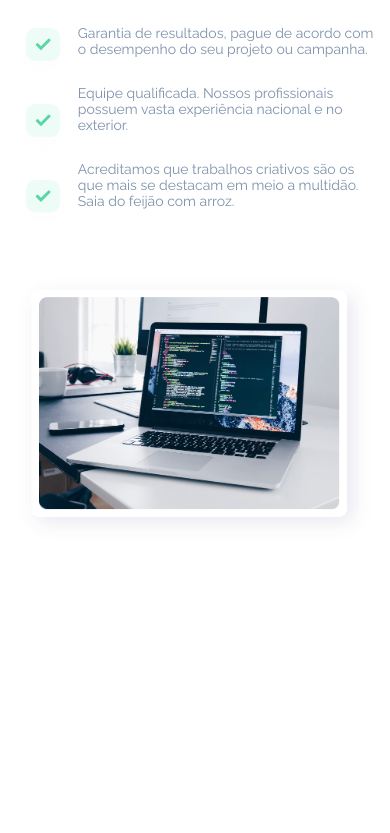
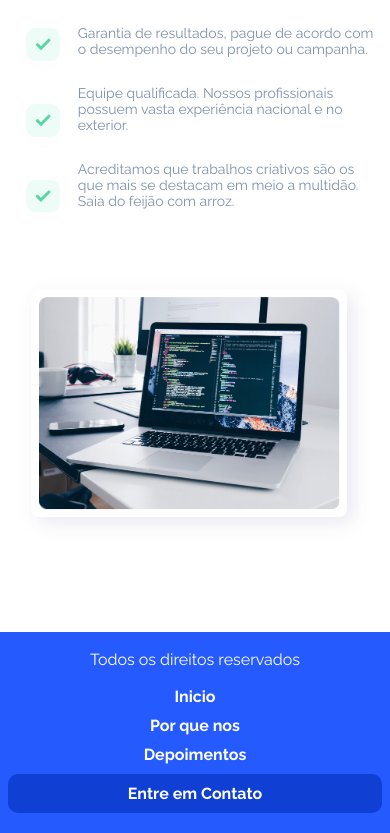
Before and after one commit to marcoshibata/Front_End, a plain HTML site: page index.html in a window 390 px wide. Shown: the part 3676-4509 px from the top of the page. Before the commit the page ends 4308 px from the top, so only its background shows below. Drawn offline with Linux system fonts and the light colour scheme.

Commit message:
footer menu

```diff
--- a/Style.css
+++ b/Style.css
@@ -185,8 +185,33 @@ section.beneficios{
     max-width: 100%;
 }
 
+footer{
+    padding: 10px 0;
+    background-color: #255AFF;
+    color: white;
+}
+
+.text-footer{
+    width: 50%;
+    padding: 8px 0;
+}
+
 @media screen and (max-width:760px){
 
+    footer .itens-menu{
+        width: 100%;
+        text-align: center;
+    }
+    footer .itens-menu a{
+        display: block;
+        margin: 10px 0;
+        text-align: center;
+    }
+    .text-footer{
+        width: 100%;
+        text-align: center;
+        padding: 8px 0;
+    }
     .lista-beneficios, .img-beneficios{
         width: 100%;
         margin-bottom: 30px;
@@ -210,4 +235,9 @@ section.beneficios{
         max-width: 400px;
         width: 100%;
     }
+
+
+
+
+
 }
--- a/index.html
+++ b/index.html
@@ -90,6 +90,20 @@
                 </div><!--img-beneficios-->
             </div><!--center-->
         </section><!--beneficios-->
+
+        <footer>
+            <div style="max-width: 1280px;" class="center">
+                <div class="text-footer">
+                    <p>Todos os direitos reservados</p>
+                </div><!--text-footer-->
+                <div class="itens-menu">
+                    <a href="#">Inicio</a>
+                    <a href="#">Por que nos</a>
+                    <a href="#">Depoimentos</a>
+                    <a class="contact-btn" href="#">Entre em Contato</a>
+                </div><!--itens-menu-->
+            </div><!--center-->
+        </footer>
     </body>
 
 </html>
```
Also changed, not shown: 1 other file.
